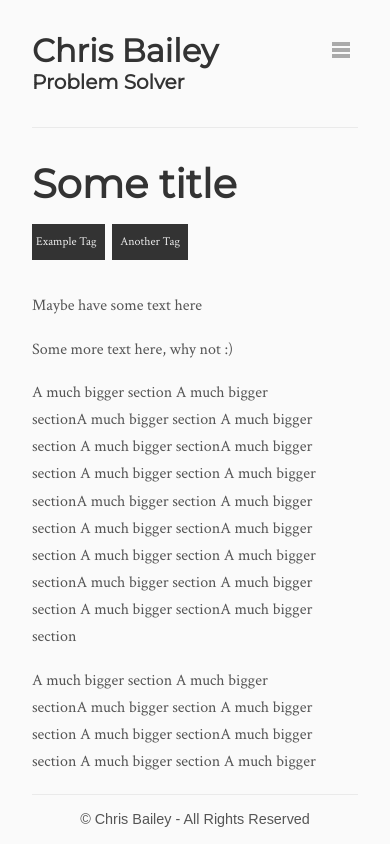
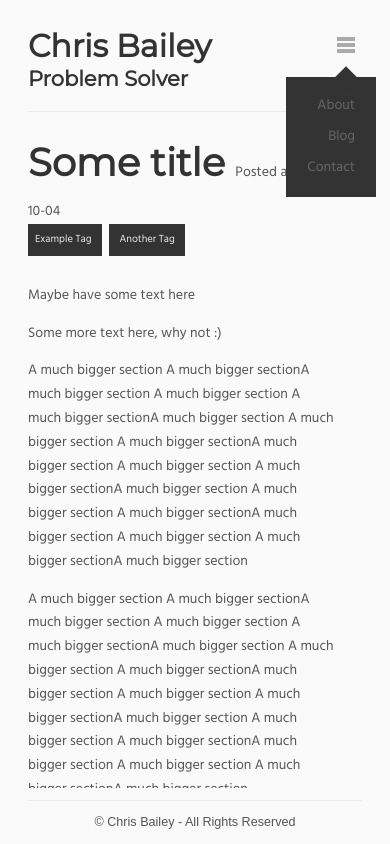
Before and after one commit to Vereis/homepage, a plain HTML site: page index.html in a window 390 px wide. Both pictures are taken after a click on the element 341 px from the left and 50 px from the top of the page. Drawn offline with Linux system fonts and the light colour scheme; a web font is replaced by a local one.

Commit message:
Implemented burger button

```diff
--- a/css/style.css
+++ b/css/style.css
@@ -1,4 +1,4 @@
-@import url('https://fonts.googleapis.com/css?family=Fire+Mono|Crimson+Text|Montserrat');
+@import url('https://fonts.googleapis.com/css?family=Fire+Mono|Hind|Montserrat');
 
 * {
     box-sizing: border-box;
@@ -6,7 +6,7 @@
 
 html {
     height: 100%;
-    font-size: 18px;
+    font-size: 16px;
 }
 
 ::-moz-selection {
@@ -20,7 +20,7 @@ html {
 }
 
 body {
-    font-family: 'Crimson Text', serif;
+    font-family: 'Hind', serif;
     color: #555;
     background-color: #FAFAFA;
     padding: 4rem;
@@ -44,27 +44,27 @@ h6 {
 }
 
 h1 {
+    font-size: 2.75rem;
+}
+
+h2 {
     font-size: 2.5rem;
 }
 
-h2 {
+h3 {
     font-size: 2.25rem;
 }
 
-h3 {
+h4 {
     font-size: 2rem;
 }
 
-h4 {
+h5 {
     font-size: 1.75rem;
 }
 
-h5 {
+h6 {
     font-size: 1.5rem;
-}
-
-h6 {
-    font-size: 1.25rem;
 }
 
 aside {
@@ -74,7 +74,8 @@ aside {
 a {
     text-decoration: none;
     color: #666;
-    padding: 0.5rem;
+    padding: 0.5rem 0.75rem;
+    text-align: center;
     cursor: pointer;
 }
 
@@ -124,6 +125,29 @@ section > header {
     position: relative;
 }
 
+section > header > h6,
+section > header > h5,
+section > header > h4,
+section > header > h3,
+section > header > h2,
+section > header > h1 {
+    display: inline-block;
+}
+
+section > header > time {
+    display: inline;
+}
+
+section > header > time:before {
+    content: "Posted at: ";
+    margin-left: 0.5em;
+}
+
+section > header > time:after {
+    content: "";
+    display: block;
+}
+
 section > header > a {
     background-color: #333;
     color: #EAEAEA;
@@ -138,12 +162,6 @@ section > header > a {
 section > header > a:hover {
     background-color: #555;
     color: #EAEAEA;
-}
-
-section > header > time {
-    position: absolute;
-    right: 1rem;
-    top: 0rem;
 }
 
 footer {
@@ -167,6 +185,7 @@ footer {
     display: none;
     cursor: pointer;
     border: 0.5rem solid transparent;
+    position: relative;
 }
 
 .nav-burger *[class*="burger-bar"] {
@@ -174,19 +193,68 @@ footer {
     height: 0.2em;
     background-color: #AAAAAA;
     margin: calc(0.4em / 3) 0;
-    transition: 0.4s;
+    transition: 0.4s ease;
+}
+
+.nav-burger .dropdown-toggle {
+    position: absolute;
+    height: 140%;
+    width: 140%;
+    top: -20%;
+    left: -20%;
+    opacity: 0;
+}
+
+.nav-burger .dropdown:before {
+    content: "";
+    position: absolute;
+    display: block;
+    width: 1em;
+    height: 1em;
+    top: -0.5rem;
+    right: 1.5rem;
+    background-color: inherit;
+    transform: rotate(45deg);
+}
+
+.nav-burger .dropdown {
+    position: absolute;
+    margin: 0;
+    list-style: none;
+    top: 3rem;
+    right: -1.5rem;
+    background-color: #333;
+    z-index: 1;
+    padding: 1rem;
+    text-align: right;
+    transition: 0.5s ease-in-out;
+    display: none;
+    opacity: 0;
+}
+
+.nav-burger .dropdown-toggle:checked + .dropdown {
+    display: block;
+    opacity: 1;
+}
+
+.nav-burger .dropdown li a {
+    font-size: 1rem;
+    padding: 0.5rem;
+    width: 100%;
+    display: block;
+    text-align: right;
 }
 
 /* Breakpoints */
 @media all and (max-width: 880px) {
     html {
-        font-size: 16px;
+        font-size: 14px;
     }
 }
 
 @media all and (max-width: 640px) {
     html {
-        font-size: 16px;
+        font-size: 14px;
     }
 
     body {
--- a/index.html
+++ b/index.html
@@ -25,6 +25,12 @@
             <a href=""> Contact </a>
         </aside>
         <aside class="nav-burger">
+            <input type="checkbox" class="dropdown-toggle">
+            <ol class="dropdown">
+                <li><a href=""> About </a></li>
+                <li><a href=""> Blog </a></li>
+                <li><a href=""> Contact</a></li>
+            </ol>
             <div class="burger-bar-1"></div>
             <div class="burger-bar-2"></div>
             <div class="burger-bar-3"></div>
@@ -34,6 +40,7 @@
         <section>
             <header>
                 <h1> Some title </h1>
+                <time>2017-10-04</time>
                 <a class="article-tag"> Example Tag </a>
                 <a class="article-tag"> Another Tag </a>
             </header>
```
